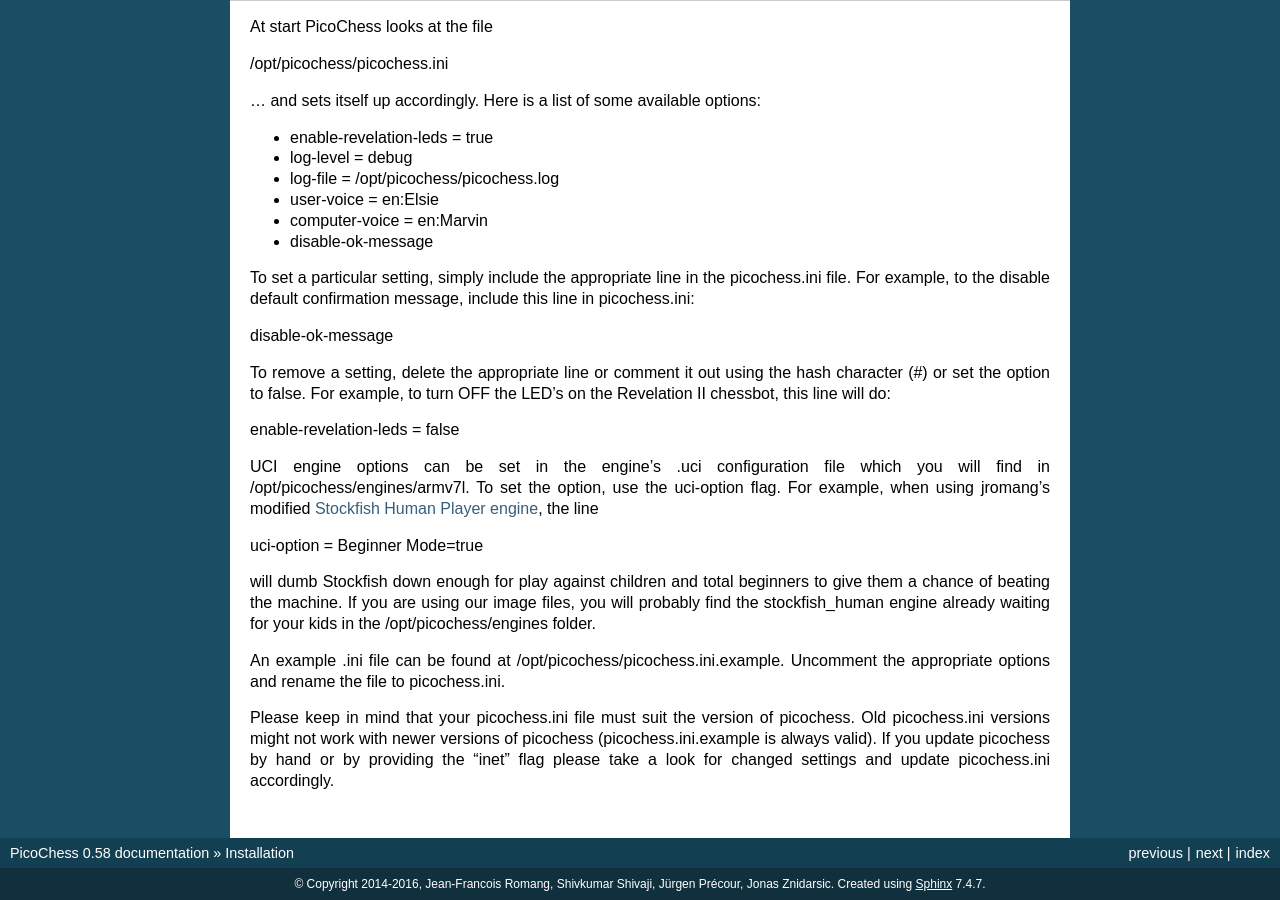
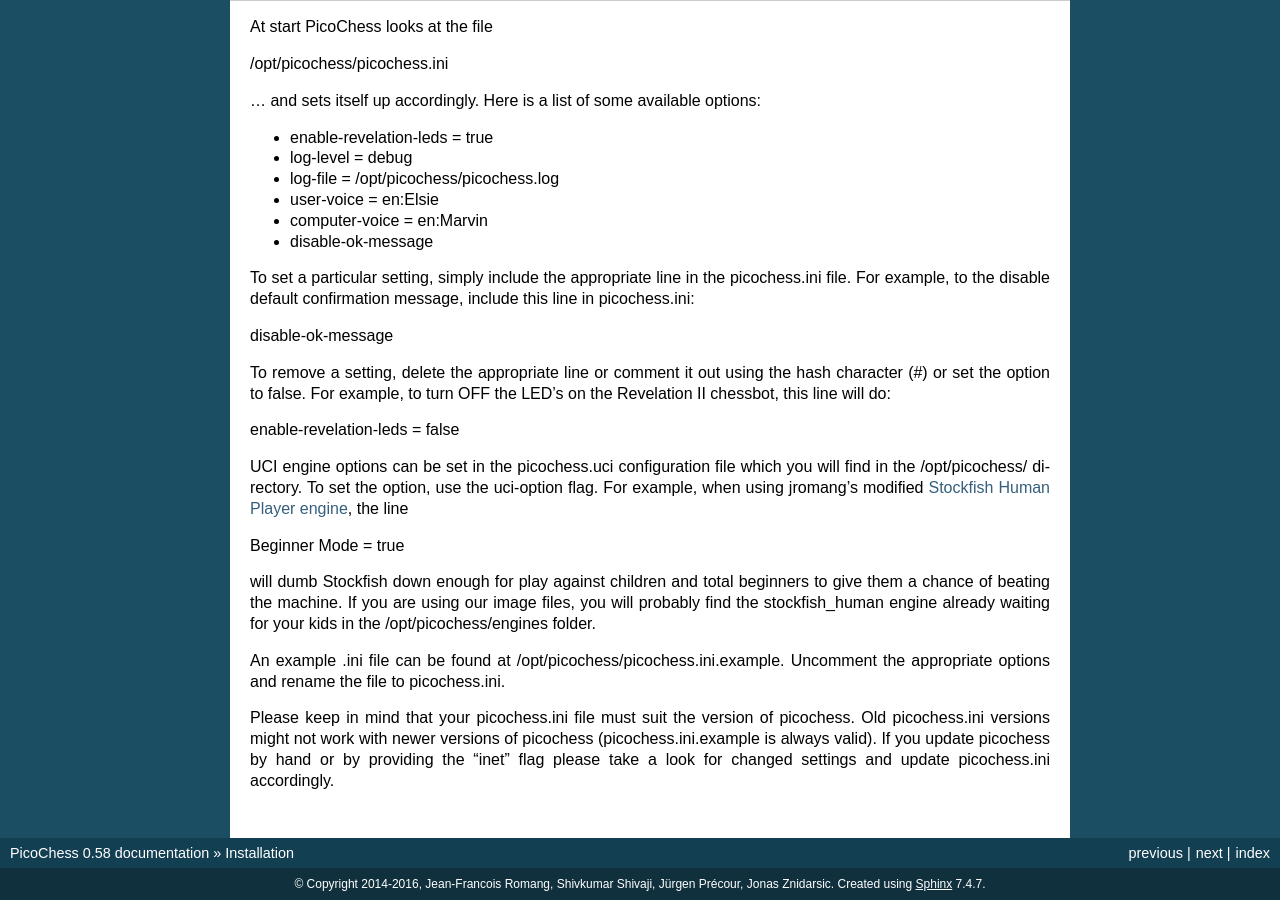
Before and after one commit to jromang/picochess, a Sphinx documentation site: the page built from docs/installation.rst, in a window 1280 px wide and 900 px high, scrolled down 3901 px. Built offline with Sphinx 7.4.7, drawn with Linux system fonts in a browser that asks for light colours; some of the changed text lies outside the part shown.

Commit message:
Fix mistake in picochess.uci description
Not uci-option = X = Y, but simply X = Y.

```diff
--- a/docs/installation.rst
+++ b/docs/installation.rst
@@ -117,7 +117,7 @@
 
   ``cd /opt``
 
-  ``sudo git clone --branch master https://www.github.com/jromang/picochess.git``
+  ``sudo git clone --branch master https://github.com/jromang/picochess.git``
 
   ``cd picochess``
 
@@ -237,10 +237,10 @@
 
 enable-revelation-leds = false
 
-UCI engine options can be set in the engine's .uci configuration file which you will find in /opt/picochess/engines/armv7l. To set the option, use the uci-option flag. For example, when using jromang's modified
+UCI engine options can be set in the picochess.uci configuration file which you will find in the /opt/picochess/ directory. To set the option, use the uci-option flag. For example, when using jromang's modified
 `Stockfish Human Player engine <https://github.com/jromang/Stockfish/tree/human_player>`_, the line
 
-uci-option = Beginner Mode=true
+Beginner Mode = true
 
 will dumb Stockfish down enough for play against children and total beginners to give
 them a chance of beating the machine. If you are using our image files, you will probably find
```
